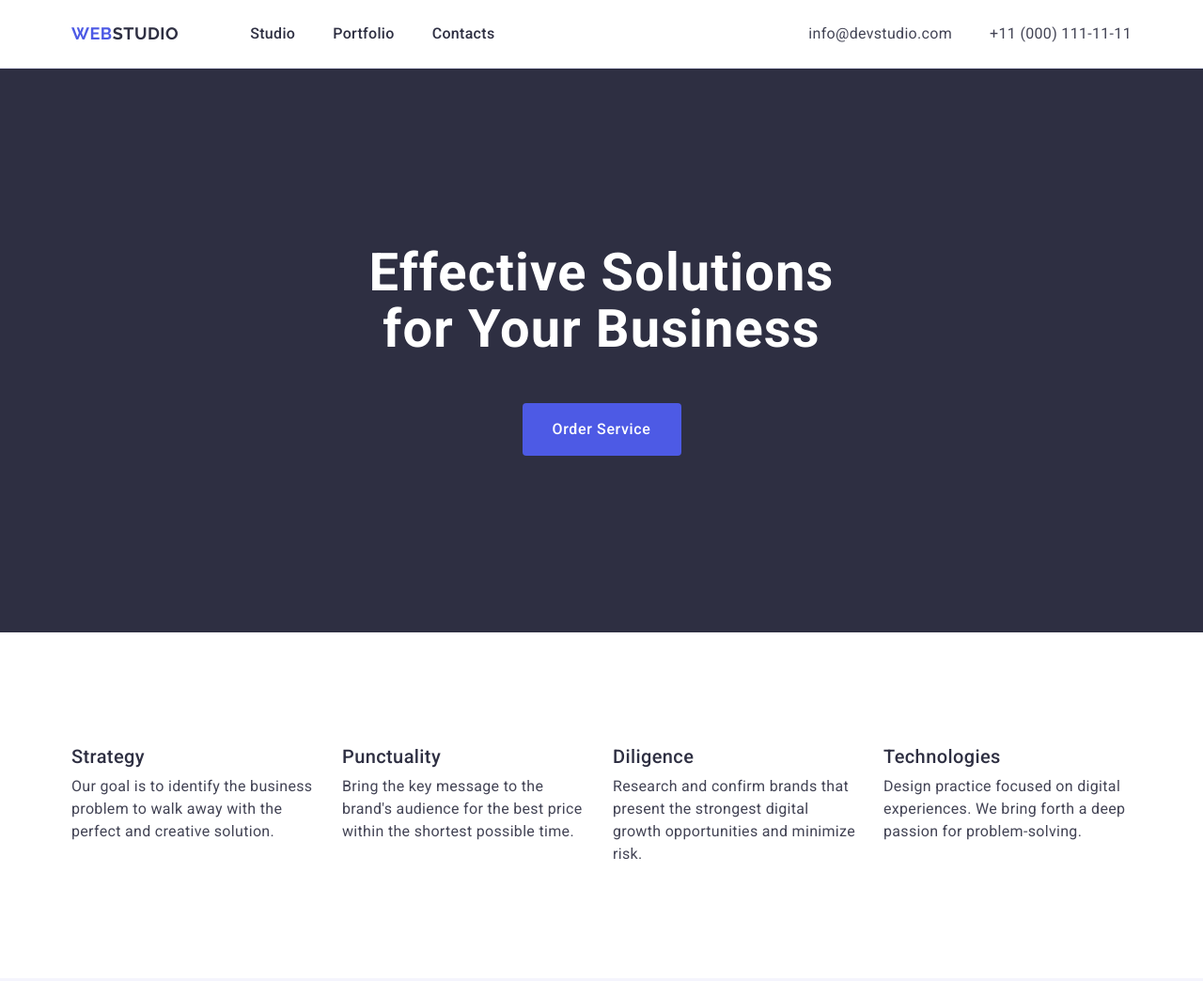
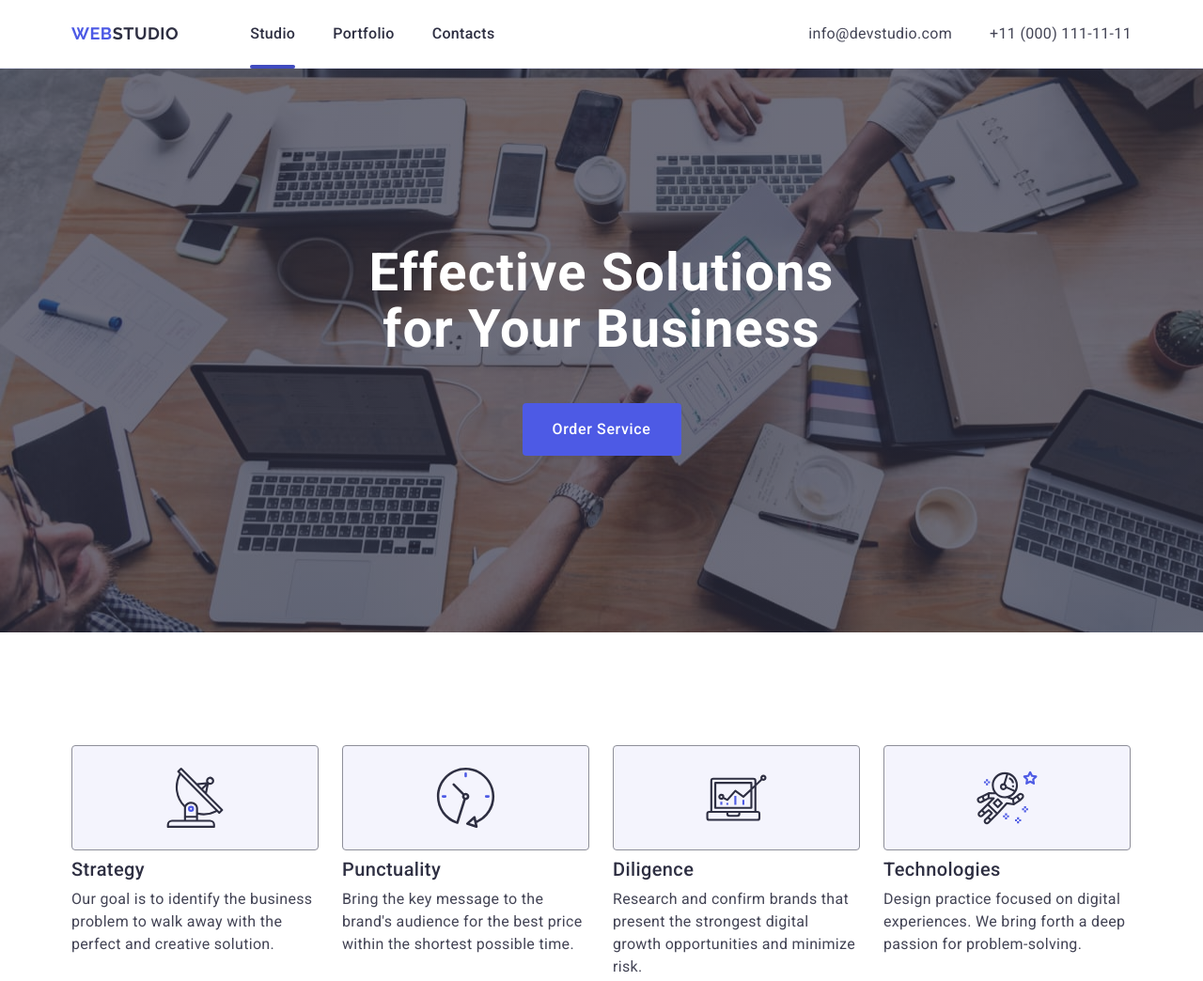
Before and after one commit to anastasia-boichenko/goit-markup-hw-04, a plain HTML site: page index.html in a window 1280 px wide. Shown: the top 1044 px of the page at 94% size. Drawn offline with nearby package versions, Linux system fonts and the light colour scheme.

Commit message:
modified

```diff
--- a/css/styles.css
+++ b/css/styles.css
@@ -80,6 +80,7 @@ button {
 }
 .header-nav .logo {
   padding: 24px 0;
+  display: flex;
 }
 .header-list {
   display: flex;
@@ -92,8 +93,22 @@ button {
   line-height: 1.5;
   letter-spacing: 0.02em;
   color: #2e2f42;
+  display: block;
+  position: relative;
   padding: 24px 0;
 }
+.current::after {
+  content: "";
+  display: block;
+  width: 100%;
+  height: 4px;
+  border-radius: 2px;
+  position: absolute;
+  bottom: -1px;
+  left: 0;
+  background: #404bbf;
+}
+
 .nav-link:hover,
 .nav-link:active,
 .nav-link:focus {
@@ -115,6 +130,12 @@ button {
 /* .hero .container {
 } */
 .hero {
+  background-image: linear-gradient(
+      to bottom,
+      rgba(46, 47, 66, 0.7),
+      rgba(46, 47, 66, 0.7)
+    ),
+    url(../images/hero/people-office.jpg);
   background-color: #2e2f42;
   text-align: center;
   padding: 188px 0;
@@ -160,6 +181,24 @@ button {
 .solutions {
   padding: 120px 0;
 }
+.icon-box {
+  display: flex;
+  width: 263px;
+  height: 112px;
+  border-radius: 4px;
+  border: 1px solid #8e8f99;
+  background-color: #f4f4fd;
+  justify-content: center;
+  align-items: center;
+  flex-shrink: 0;
+  margin-bottom: 8px;
+}
+.sol-item {
+  display: flex;
+  flex-direction: column;
+  align-items: flex-start;
+  width: 264px;
+}
 .sol-list {
   display: flex;
   gap: 24px;
@@ -199,8 +238,6 @@ button {
   background-color: #f4f4fd;
   padding: 120px 0;
 }
-/* .team-container {
-} */
 .team-title {
   color: #2e2f42;
   font-weight: 700;
@@ -265,8 +302,6 @@ button {
   row-gap: 48px;
   flex-basis: calc((100% - 24px * 2) / 3);
 }
-/* .portf-item {
-} */
 .portf-title {
   font-weight: 700;
   font-size: 36px;
--- a/index.html
+++ b/index.html
@@ -35,7 +35,7 @@
           >
           <ul class="header-list">
             <li>
-              <a class="nav-link" href="./index.html">Studio</a>
+              <a class="nav-link current" href="./index.html">Studio</a>
             </li>
             <li><a class="nav-link" href="">Portfolio</a></li>
             <li><a class="nav-link" href="">Contacts</a></li>
@@ -76,6 +76,11 @@
           <h2 class="visually-hidden">The best ways of solutions</h2>
           <ul class="sol-list">
             <li class="sol-item">
+              <div class="icon-box">
+                <svg class="sol-icon" wight="64" height="64">
+                  <use href="./images/icons/symbol-defs.svg#icon-antenna" />
+                </svg>
+              </div>
               <h3 class="sol-subtitle">Strategy</h3>
               <p class="solutions-text">
                 Our goal is to identify the business problem to walk away with
@@ -84,6 +89,11 @@
             </li>
 
             <li class="sol-item">
+              <div class="icon-box">
+                <svg class="sol-icon" wight="64" height="64">
+                  <use href="./images/icons/symbol-defs.svg#icon-clock" />
+                </svg>
+              </div>
               <h3 class="sol-subtitle">Punctuality</h3>
               <p class="solutions-text">
                 Bring the key message to the brand's audience for the best price
@@ -92,6 +102,11 @@
             </li>
 
             <li class="sol-item">
+              <div class="icon-box">
+                <svg class="sol-icon" wight="64" height="64">
+                  <use href="./images/icons/symbol-defs.svg#icon-diagram" />
+                </svg>
+              </div>
               <h3 class="sol-subtitle">Diligence</h3>
               <p class="solutions-text">
                 Research and confirm brands that present the strongest digital
@@ -100,6 +115,11 @@
             </li>
 
             <li class="sol-item">
+              <div class="icon-box">
+                <svg class="sol-icon" wight="64" height="64">
+                  <use href="./images/icons/symbol-defs.svg#icon-astronaut" />
+                </svg>
+              </div>
               <h3 class="sol-subtitle">Technologies</h3>
               <p class="solutions-text">
                 Design practice focused on digital experiences. We bring forth a
@@ -140,6 +160,7 @@
                 <p class="description">Frontend Developer</p>
               </div>
             </li>
+            </li>
             <li class="team-item">
               <img
                 src="./images/team/img-3.jpg"
@@ -152,6 +173,8 @@
                 <p class="description">Marketing</p>
               </div>
             </li>
+              </div>
+            </li>
             <li class="team-item">
               <img
                 src="./images/team/img-4.jpg"
@@ -162,6 +185,8 @@
               <div class="team-text">
                 <h3 class="team-subtitle">Daniel Wilson</h3>
                 <p class="description">UI Designer</p>
+              </div>
+            </li>
               </div>
             </li>
           </ul>
```
Also changed, not shown: images/hero/people-office.jpg (added), images/icons/symbol-defs.svg (added), 1 other file.
